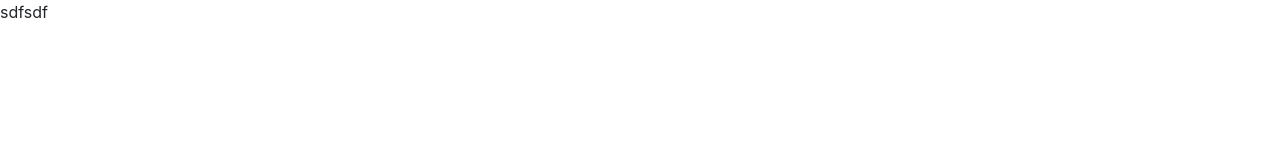
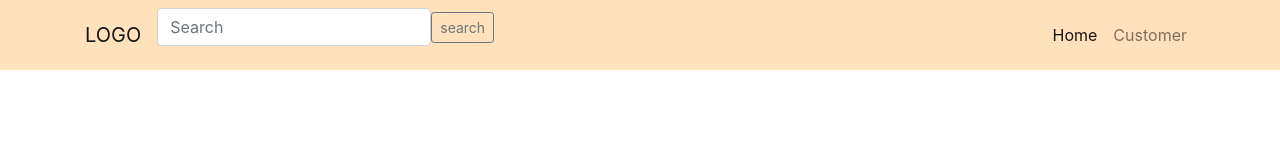
Before and after one commit to jubjub00/optical-web-app, a plain HTML site: page public/index.html in a window 1280 px wide. Drawn offline with nearby package versions, Linux system fonts and the light colour scheme.

Commit message:
add navbar

```diff
--- a/public/index.html
+++ b/public/index.html
@@ -10,7 +10,6 @@
     <link rel="apple-touch-icon" href="./logo192.png" />
     <link rel="manifest" href="./manifest.json" />
     <link rel="stylesheet" href="https://fonts.googleapis.com/icon?family=Material+Icons">
-    <!-- <link rel="stylesheet" href="path/to/font-awesome/css/font-awesome.min.css"> -->
     <link rel="stylesheet" href="https://maxcdn.bootstrapcdn.com/bootstrap/4.0.0/css/bootstrap.min.css">
     <script src="https://ajax.googleapis.com/ajax/libs/jquery/3.3.1/jquery.min.js"></script>
     <script src="https://cdnjs.cloudflare.com/ajax/libs/popper.js/1.12.9/umd/popper.min.js"></script>
@@ -25,38 +24,34 @@
         }
     </script>
 
-    sdfsdf
+    <nav class="navbar navbar-expand-lg navbar-light" style="background-color: #FFE1BB;">
+      <div class="container">
+        <a class="navbar-brand" href="#">LOGO</a>
 
-    <!-- <div id="mySidenav" class="sidenav">
-      <a href="javascript:void(0)" class="closebtn" onclick="closeNav()">&times;</a>
-      <a href="#">About</a>
-      <a href="#">Services</a>
-      <a href="#">Clients</a>
-      <a href="#"><i class="fa fa-bars" aria-hidden="true"></i>Contact</a>
-    </div>
+          <form class="form-inline">
+            <input class="form-control" type="search" placeholder="Search" aria-label="Search">
+            <button class="btn btn-sm btn-outline-secondary" type="button">search</button>
+          </form>
 
+        <button class="navbar-toggler" type="button" data-toggle="collapse" data-target="#navbarResponsive" aria-controls="navbarResponsive" aria-expanded="false" aria-label="Toggle navigation">
+          <span class="navbar-toggler-icon"></span>
+        </button>
+        <div class="collapse navbar-collapse" id="navbarResponsive">
+          <ul class="navbar-nav ml-auto">
+            <li class="nav-item active">
+              <a class="nav-link" href="#">Home
+                <span class="sr-only">(current)</span>
+              </a>
+            </li>
+            <li class="nav-item">
+              <a class="nav-link" href="#">Customer</a>
+            </li>
+          </ul>
 
-    <a  onclick="openNav()"><i class="fa fa-bars"></i>asdf</a> -->
-
-    <!-- <div id="root"></div> -->
-
+        </div>
+      </div>
+    </nav>
 
 
   </body>
 </html>
-
-
-<script>
-
-// function openNav() {
-//   document.getElementById("mySidenav").style.width = "250px";
-//   document.getElementById("main").style.marginLeft = "250px";
-//   document.body.style.backgroundColor = "rgba(0,0,0,0.4)";
-// }
-
-// function closeNav() {
-//   document.getElementById("mySidenav").style.width = "0";
-//   document.getElementById("main").style.marginLeft = "0";
-//   document.body.style.backgroundColor = "white";
-// }
-</script>
--- a/public/sw.js
+++ b/public/sw.js
@@ -2,6 +2,8 @@ const cacheName = "optical-shop-asset";
 const staticAssets = [
   "./index.html",
   "./a.ico",
+  "./logo192.png",
+  "./logo512.png"
 ];
 
 // Start the service worker and cache all of the app's content
```
